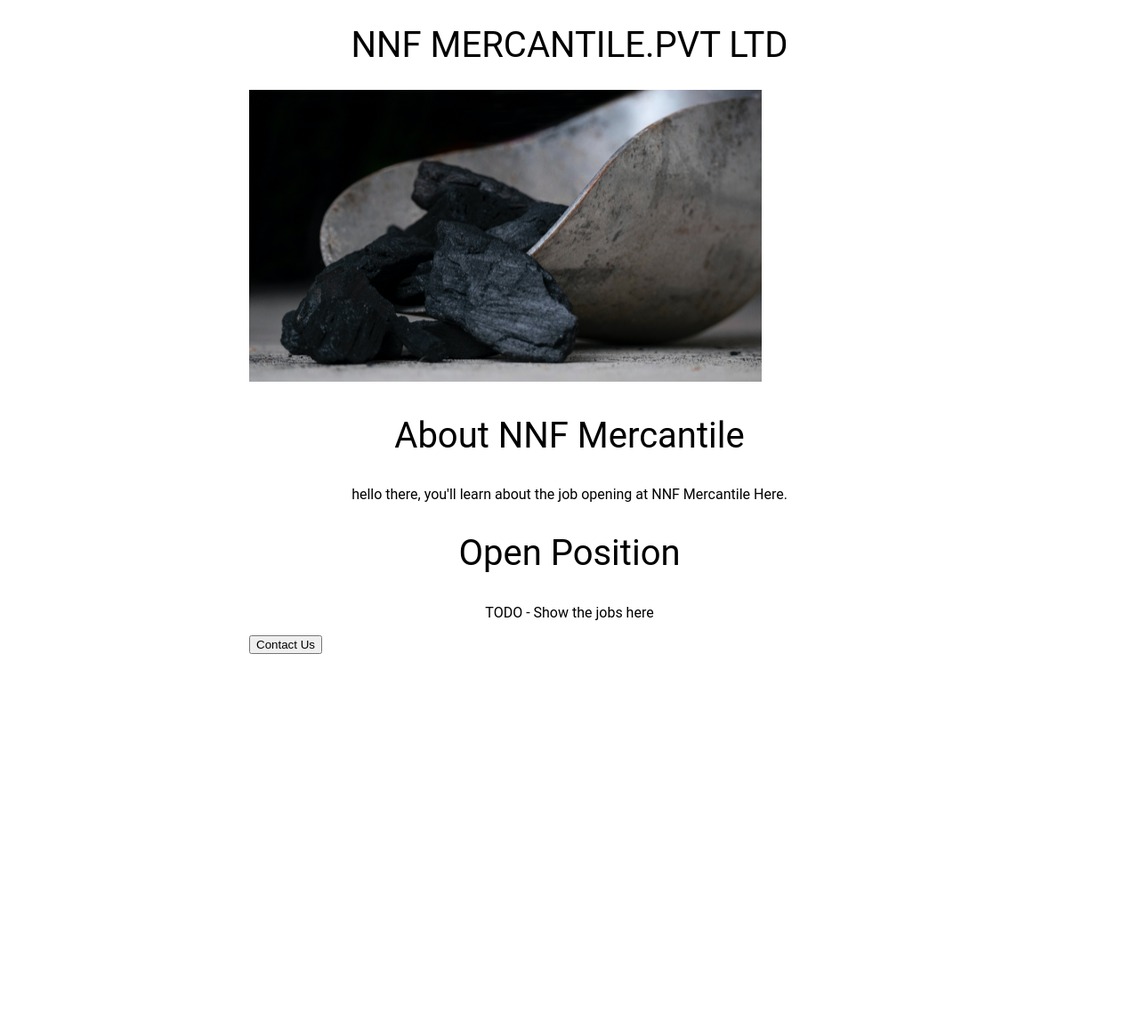
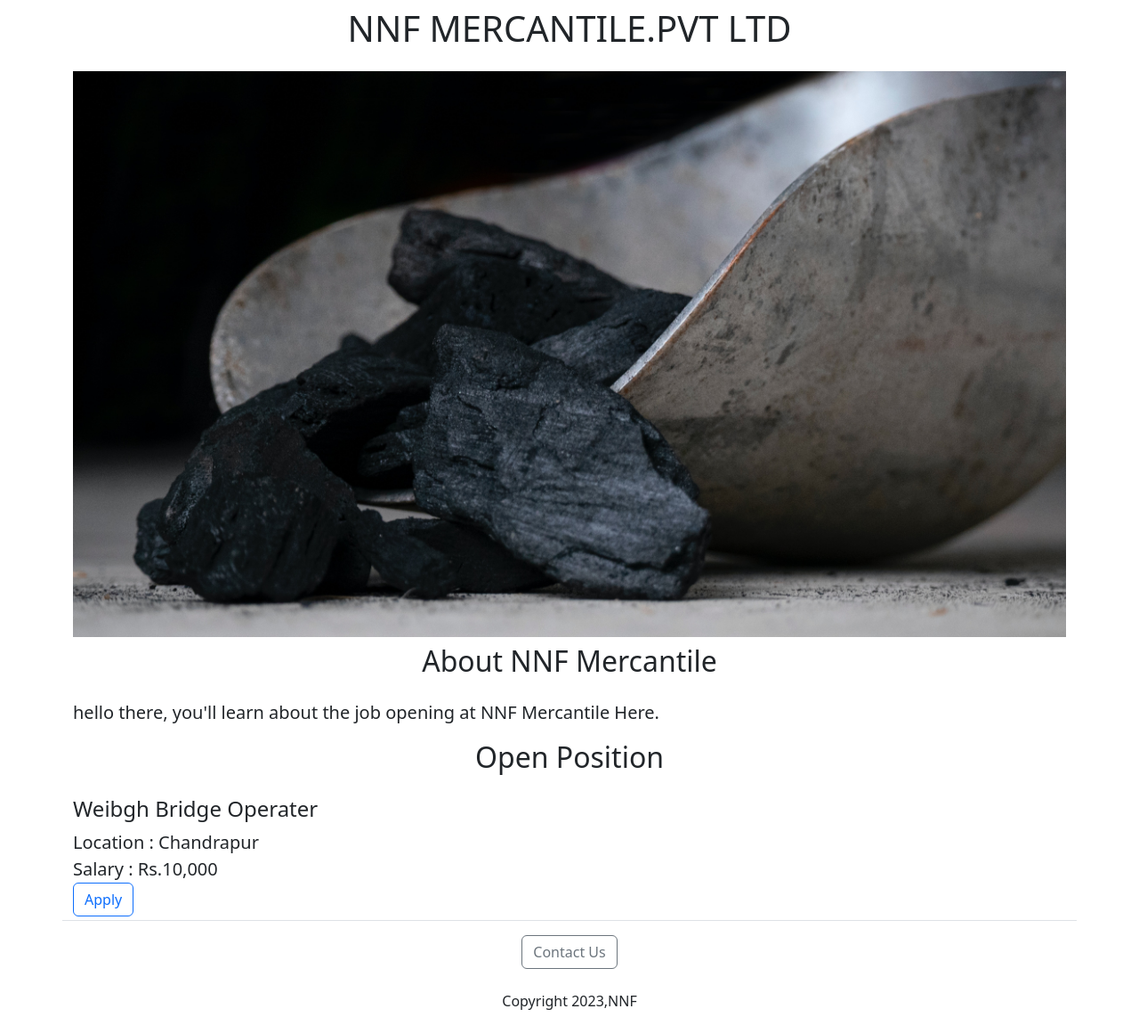
Before and after one commit to cnchoudhari/careers_website, a Flask app: page / in a window 1280 px wide. Shown: the whole page at 89% size. Before the commit the page ends 735 px from the top, so only its background shows below. Run offline with Flask 3, Linux system fonts and the light colour scheme.

Commit message:
add some file

```diff
--- a/app.py
+++ b/app.py
@@ -1,12 +1,17 @@
 from flask import Flask, render_template
 
 app = Flask(__name__)
-
+JOBS = [{
+  'id': 1,
+  'title': ' Weibgh Bridge Operater',
+  'location': ' Chandrapur ',
+  'salary': ' Rs.10,000'
+}]
 
 
 @app.route('/')
 def home():
-    return render_template('home.html')
+  return render_template('home.html', jobs=JOBS)
 
 
 if __name__ == '__main__':
--- a/templates/home.html
+++ b/templates/home.html
@@ -2,50 +2,36 @@
 <html>
 <head>
 <title>job</title>
-  <style>
-    h1,h2{
-      font-size: 40px;
-      font-family: roboto;
-      font-weight: normal;
-      text-align: center;
-    }
-    p{
-      font-family: roboto;
-      font-weight: normal;
-      text-align: center;
-    }
-    #img{
-      width: 80%;
-      height: 250%;
-      object-fit : cover;
-    }
-    #container {
-      max-width:720px;
-      margin: 0 auto;
-
-    }
-  </style>
-
+     <meta charset="utf-8">
+    <meta name="viewport" content="width=device-width, initial-scale=1">
+   <link href="https://cdn.jsdelivr.net/npm/bootstrap@5.3.0-alpha3/dist/css/bootstrap.min.css" rel="stylesheet" integrity="sha384-KK94CHFLLe+nY2dmCWGMq91rCGa5gtU4mk92HdvYe+M/SXH301p5ILy+dN9+nJOZ" crossorigin="anonymous">
 </head>
 
 <body>
 
-  <div id="container">
+  <div class="container" >
 
 
-  <h1>NNF MERCANTILE.PVT LTD</h1>
+  <h1 class="text-center mt-2 mb-4 ">NNF MERCANTILE.PVT LTD</h1>
 
-    <img  id="img" src="https://careerswebsite.chetanchoudhari.repl.co/static/banner4.jpg" alt="coal">
+    <img  id="img" class="img-fluid" src="https://careerswebsite.chetanchoudhari.repl.co/static/banner4.jpg" alt="coal">
 
-  <h2> About NNF Mercantile </h2>
-  <P>
+  <h2 class="text-center mt-2 mb-4 "> About NNF Mercantile </h2>
+  <P class="lead">
     hello there, you'll learn about the job opening at NNF Mercantile Here.
   </P>
-  <h2> Open Position </h2>
-  <p>
-    TODO - Show the jobs here
-  </p>
-  <button> Contact Us </button>
- </div>
+  <h2 class="text-center mt-2 mb-4 "> Open Position </h2>
+  <div class="lead">
+    {% for job in jobs %}
+     {% include 'jobitem.html'%}
+    {% endfor %}
+  </div>
+    <div class="text-center mt-2 mb-4">
+  <button class="btn btn-outline-secondary btn btn-outline-secondary " > Contact Us </button>
+<p class="text-center mt-4">
+  Copyright 2023,NNF
+</p>
+    </div>
+  </div>
 </body>
 </html>
--- /dev/null
+++ b/templates/jobitem.html
@@ -0,0 +1,16 @@
+<div class="row border-bottom"style ="margin-bottom:16px; padding-bottom:4px;">
+ <div class= "col-8">
+
+   <h4>{{ job['title']}}</h4>
+   </div>
+  <div>
+    <b>Location :</b>{{ job['location']}}
+</div>
+   <div>
+    <b>Salary :</b>{{ job['salary']}}
+
+ </div>
+   <div class="col-2">
+     <button type="button" class="btn btn-outline-primary">Apply</button>
+   </div>
+</div>
```
